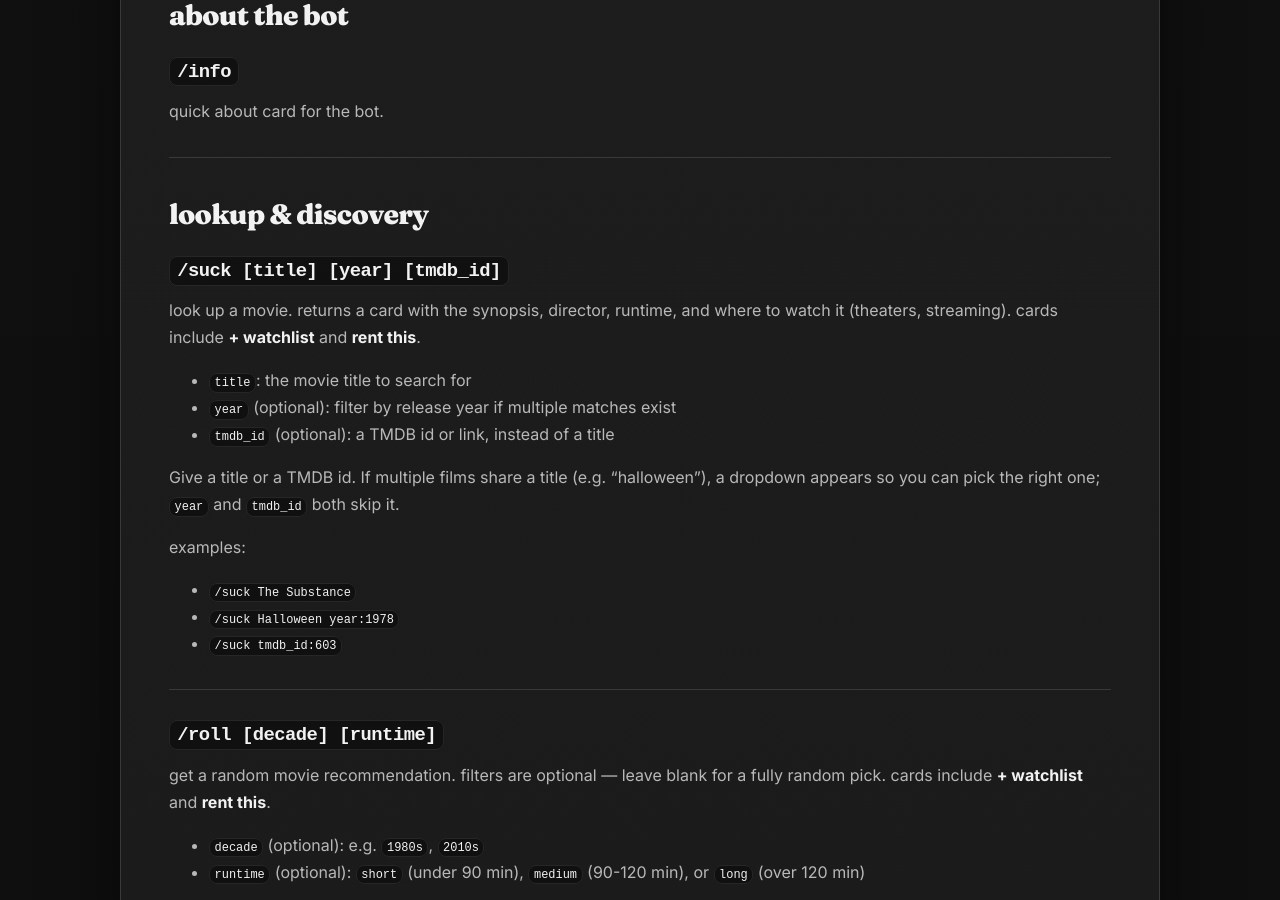
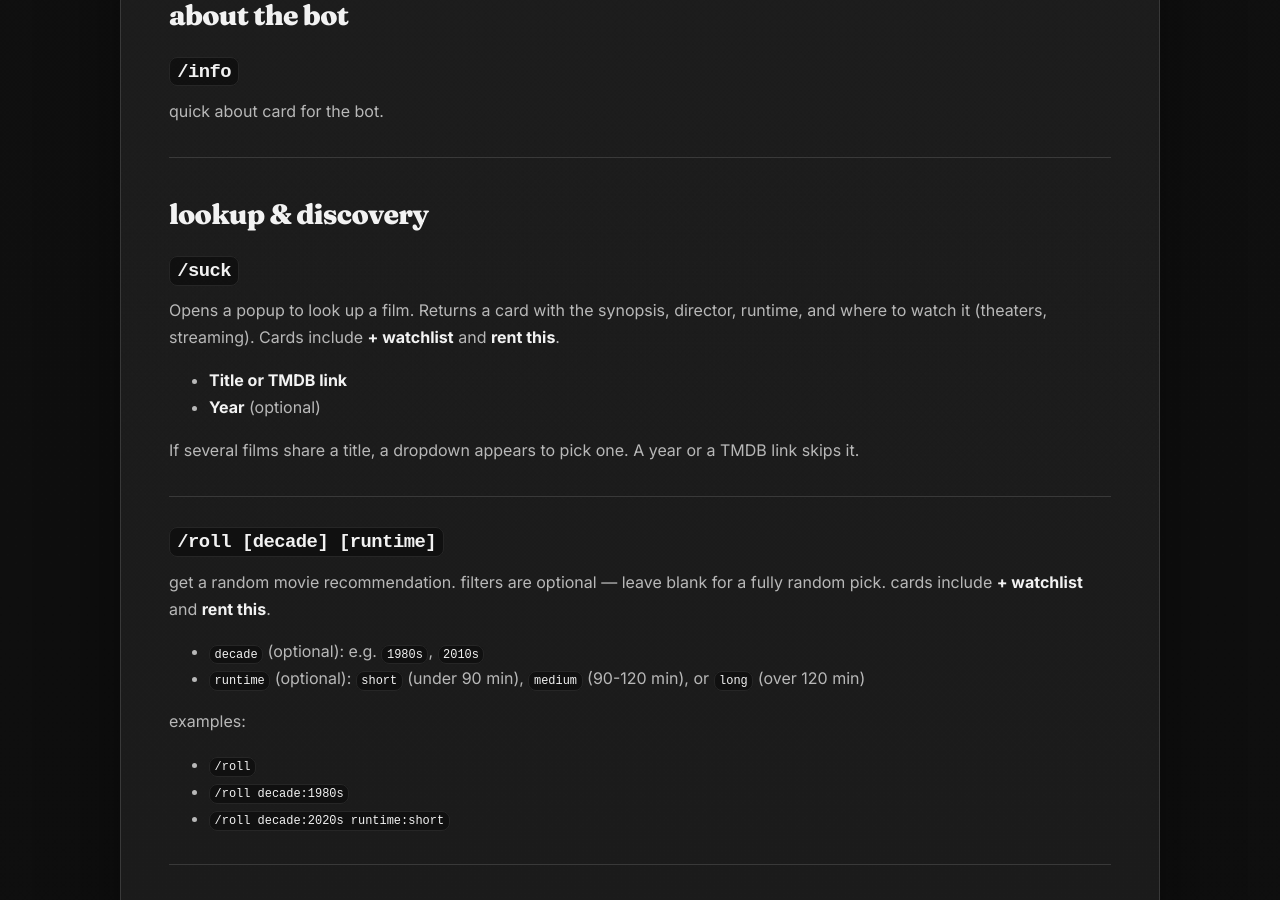
Before and after one commit to rupertosandez/sucklingsite, a Jekyll site: the page built from COMMANDS.md, in a window 1280 px wide and 900 px high, scrolled down 404 px. Built offline with Jekyll 4.4.1, drawn with Linux system fonts in a browser that asks for light colours; some of the changed text lies outside the part shown.

Commit message:
3.15.1: /suck opens a popup
Co-Authored-By: Claude Opus 5.5 <noreply@anthropic.com>

```diff
--- a/COMMANDS.md
+++ b/COMMANDS.md
@@ -21,19 +21,13 @@ quick about card for the bot.
 
 ## lookup & discovery
 
-### `/suck [title] [year] [tmdb_id]`
-look up a movie. returns a card with the synopsis, director, runtime, and where to watch it (theaters, streaming). cards include **+ watchlist** and **rent this**.
+### `/suck`
+Opens a popup to look up a film. Returns a card with the synopsis, director, runtime, and where to watch it (theaters, streaming). Cards include **+ watchlist** and **rent this**.
 
-- `title`: the movie title to search for
-- `year` (optional): filter by release year if multiple matches exist
-- `tmdb_id` (optional): a TMDB id or link, instead of a title
+- **Title or TMDB link**
+- **Year** (optional)
 
-Give a title or a TMDB id. If multiple films share a title (e.g. "halloween"), a dropdown appears so you can pick the right one; `year` and `tmdb_id` both skip it.
-
-examples:
-- `/suck The Substance`
-- `/suck Halloween year:1978`
-- `/suck tmdb_id:603`
+If several films share a title, a dropdown appears to pick one. A year or a TMDB link skips it.
 
 ---
 
@@ -411,7 +405,7 @@ the streaming feature only announces films hitting digital for the first time
 ## quick tips
 
 - movie titles in `/suck` and `/track` support fuzzy matching, so you don't need exact punctuation or capitalization
-- Add a year in parentheses to narrow a title search: `/suck family (1996)`. It works in the search boxes on the site too.
+- Add a year in parentheses to narrow a title search, like `family (1996)`. It works in the search boxes on the site too.
 - A search can also name a TMDB id, as `tmdb:603` or a pasted themoviedb.org link.
 - the dropdown menu that appears for ambiguous titles times out after 60 seconds — just run the command again if it expires
 - film cards can be saved with **+ watchlist** or rented with **rent this**
```
Also changed, not shown: CHANGELOG.md.
